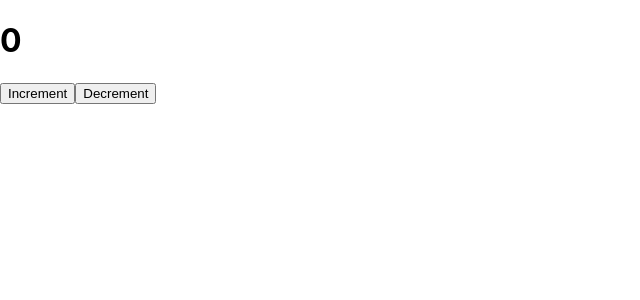
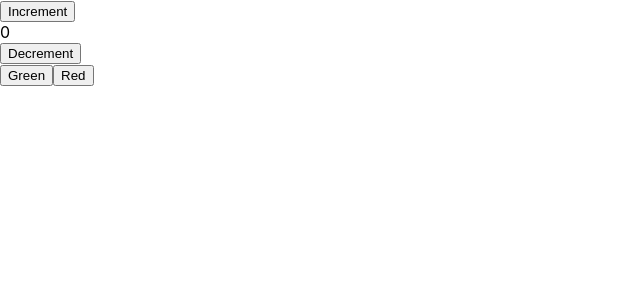
Before and after one commit to fuadofficial/react-sample, a React (Create React App) app: page / in a window 1280 px wide. Shown: the top 300 px of the page, without its empty margins (0-640 px from the left). Built offline with nearby package versions, Linux system fonts and the light colour scheme.

Commit message:
completed useSate

```diff
--- a/src/App.js
+++ b/src/App.js
@@ -1,23 +1,12 @@
-import Counter from "./Counter";
-import React, { useCallback, useState } from "react";
+import React from 'react'
+import Counter from './Counter'
 
 function App() {
-  const [counter, setCounter] = useState(0);
-
-  const increment = useCallback(() => {
-    setCounter((currentCounter) => currentCounter + 1);
-  }, [setCounter]);
-
-  const decrement = useCallback(() => {
-    setCounter((currentCounter) => currentCounter - 1);
-  },[setCounter]);
-
   return (
     <div>
-      <h1>{counter}</h1>
-      <Counter decrement={decrement} increment={increment} />
+      <Counter/>
     </div>
-  );
+  )
 }
 
-export default App;
+export default App
--- a/src/Counter.js
+++ b/src/Counter.js
@@ -1,15 +1,21 @@
-import React, { memo, useRef } from "react";
+import React, { useState } from "react";
 
 function Counter({ increment, decrement }) {
-  const ref = useRef(0);
-  console.log(ref.current++);
+  const [value, setValue] = useState(0);
+  const [color, setColor] = useState("white");
 
   return (
-    <div>
-      <button onClick={increment}>Increment</button>
-      <button onClick={decrement}>Decrement</button>
+    <div style={{ backgroundColor: color }}>
+      <button onClick={() => setValue(value + 1)}>Increment</button>
+      <br />
+      <label>{value}</label>
+      <br />
+      <button onClick={() => setValue(value - 1)}>Decrement</button>
+      <br />
+      <button onClick={() => setColor("green")}>Green</button>
+      <button onClick={() => setColor("red")}>Red</button>
     </div>
   );
 }
 
-export default memo(Counter);
+export default Counter;
```
